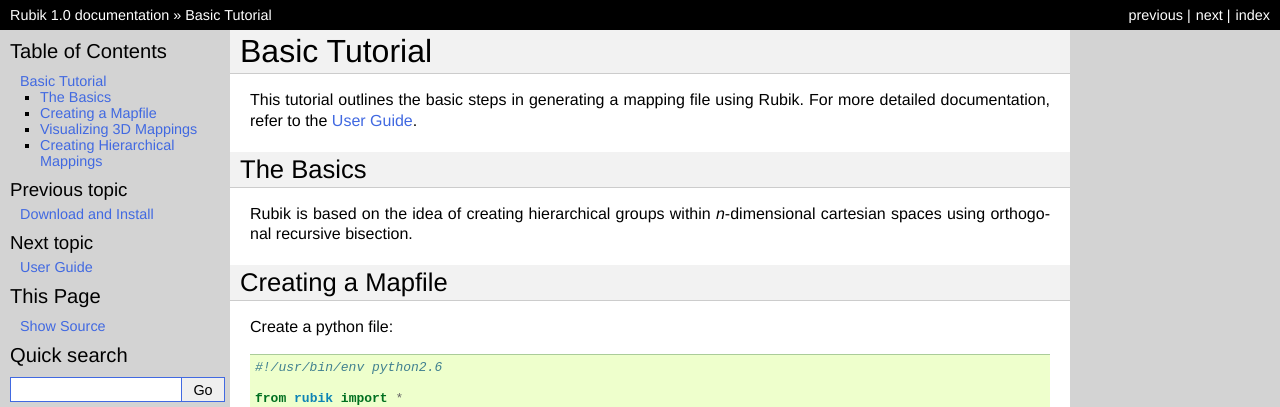
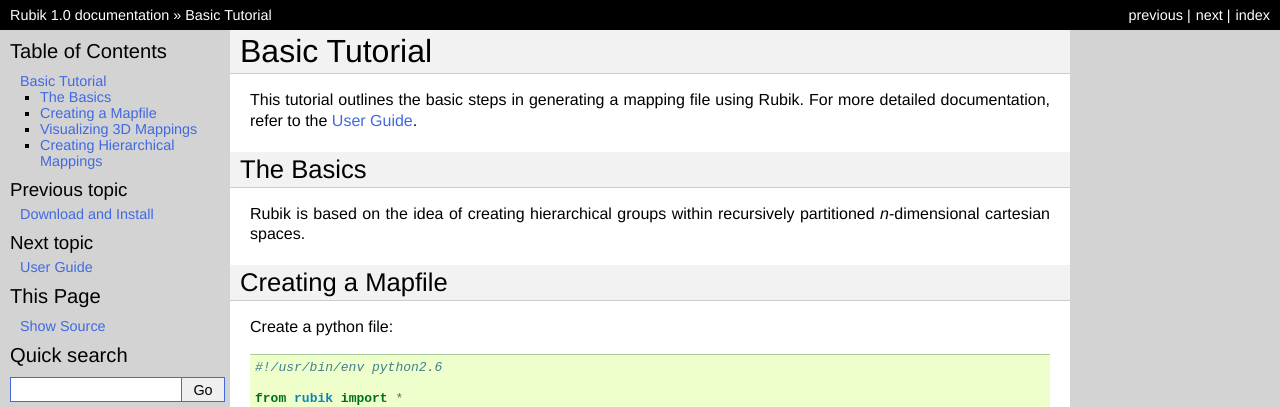
Before and after one commit to LLNL/rubik, a Sphinx documentation site: the page built from docs/tutorial.rst, in a window 1280 px wide. Shown: the top 407 px of the page. Built offline with Sphinx 7.4.7, drawn with Linux system fonts in a browser that asks for light colours.

Commit message:
Minor change -- Rubik isn't recursive bisection.

```diff
--- a/docs/tutorial.rst
+++ b/docs/tutorial.rst
@@ -7,7 +7,7 @@
 The Basics
 ----------
 Rubik is based on the idea of creating hierarchical groups within
-*n*-dimensional cartesian spaces using orthogonal recursive bisection.
+recursively partitioned *n*-dimensional cartesian spaces.
 
 Creating a Mapfile
 ------------------
```
